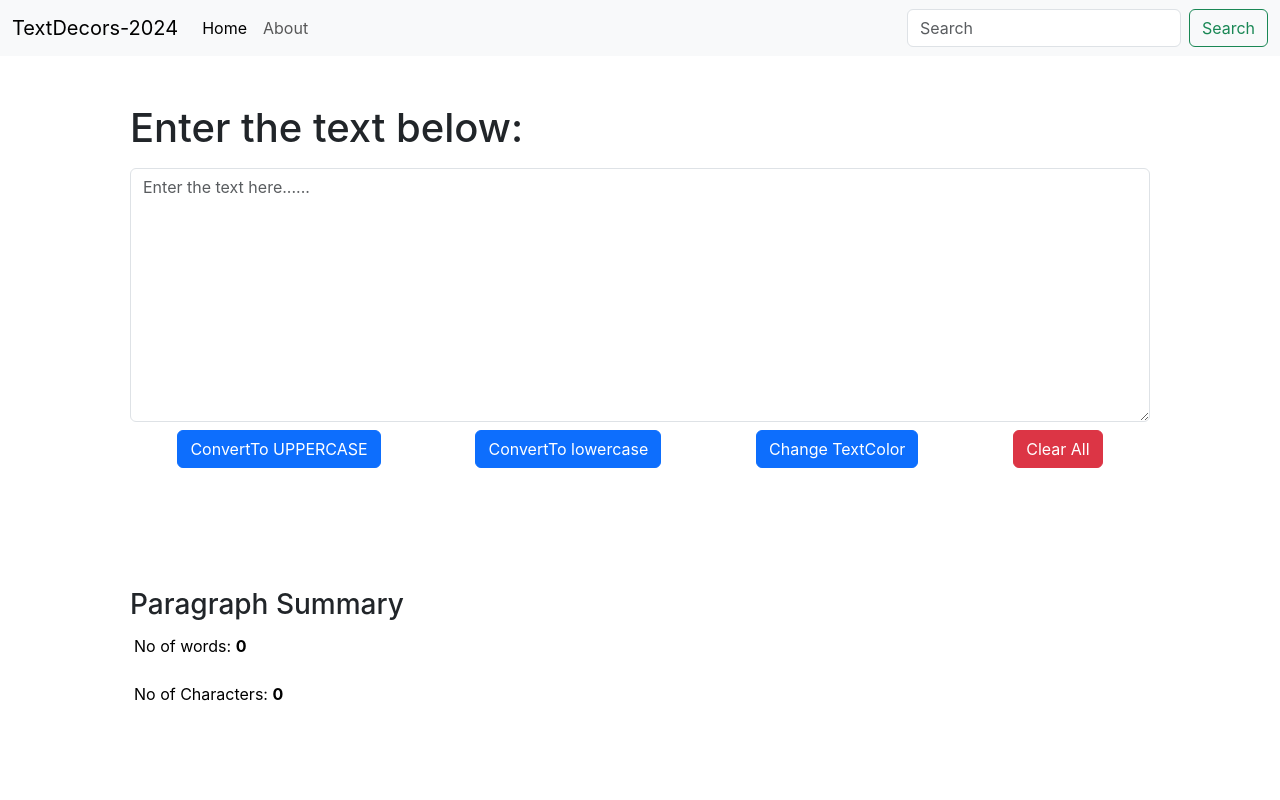
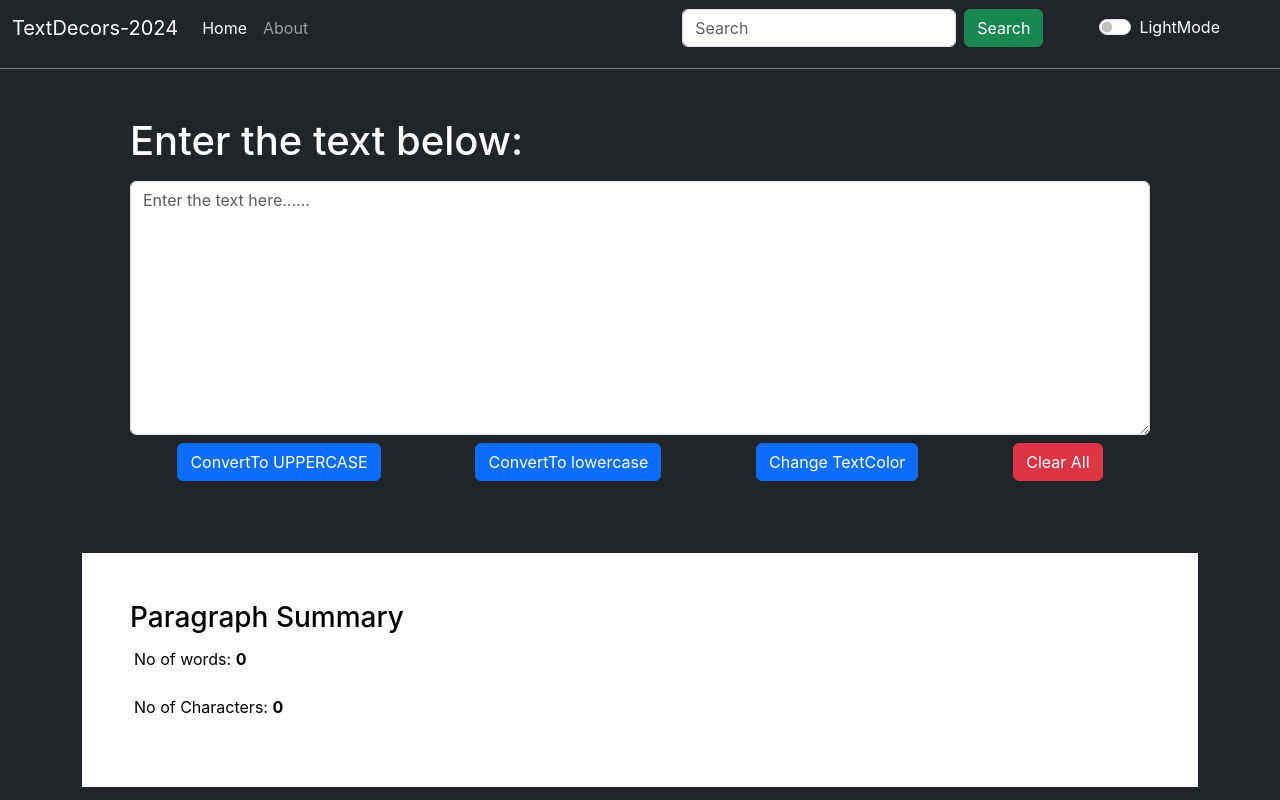
Before and after one commit to sudip22-p/react-learn-second, a React (Create React App) app: page / in a window 1280 px wide. Shown: the top 800 px of the page. Built offline with nearby package versions, Linux system fonts and the light colour scheme.

Commit message:
mode switch -passing func as props & ternary ops

```diff
--- a/src/App.js
+++ b/src/App.js
@@ -3,9 +3,22 @@ import './App.css';
 import FillForm from './components/FillForm';
 import Navbar from './components/Navbar';
 import About from './components/About';
+import { useState } from 'react';
 
 // let xyz="i have a";
 function App() {
+  const [mode,setMode]=useState('dark');//for controlling dark and light mode
+  const toggleModeFunction=()=>{
+    if(mode==='light'){
+      setMode('dark');
+      document.body.style.backgroundColor='#212529';
+      document.body.style.color='white';
+    }else{
+      setMode('light');
+      document.body.style.backgroundColor='white';
+      document.body.style.color='black';
+    }
+  }
   return (
     // <>
     // //this is js fragment
@@ -39,10 +52,12 @@ function App() {
         <h1>{xyz} CAR</h1>
         <p>Lorem ipsum dolor, sit amet consectetur adipisicing elit. Odit unde cumque delectus nulla deleniti adipisci fugit distinctio exercitationem, cum doloribus labore magnam laborum non commodi dignissimos sapiente eum repellendus maxime repellat blanditiis.</p>
       </div> */}
-    <Navbar title="TextDecors-2024"/>
-    <div className="container">
-        <FillForm heading="Enter the text below:"/>
-        <About/>
+    <div style={{backgroundColor: mode === 'light' ? "white" : "#212529", color: mode === 'light' ? "black" : "white"}}>
+      <Navbar title="TextDecors-2024" modeStatus={mode} toggleMode={toggleModeFunction}/>{/*passing props whether the dark mode is enabled or not.*/}
+      <div className="container">
+          <FillForm heading="Enter the text below:"/>
+          <About/>
+      </div>
     </div>
     </>
   );
--- a/src/components/About.js
+++ b/src/components/About.js
@@ -32,7 +32,7 @@ export default function About() {
     }
   }
   return (
-    <div className="container m-5" style={myStyle}>
+    <div className="container p-5" style={myStyle}>
       <h1 className='m-3'>About us</h1>
       <div className="accordion" id="accordionExample" style={myStyle}>
         <div className="accordion-item">
--- a/src/components/FillForm.js
+++ b/src/components/FillForm.js
@@ -48,10 +48,10 @@ export default function FillForm(props) {
               <button onClick={handleClearAllClick}className={`btn btn-danger m-2`}>Clear All</button>
             </div>
         </div>
-        <div className="mb-3 p-5 container">
+        <div className="mb-3 p-5 container" style={{backgroundColor:"white",color:"black"}}>
             <h3>Paragraph Summary</h3>
-            <p class="p-1" style={{color:textareaColor}}>No of words: <strong>{text.length===0?0:text.split(" ").length-1}</strong></p>
-            <p class="p-1" style={{color:textareaColor}}>No of Characters: <strong>{text.length}</strong></p>
+            <p className="p-1" style={{color:textareaColor}}>No of words: <strong>{text.length===0?0:text.split(" ").length-1}</strong></p>
+            <p className="p-1" style={{color:textareaColor}}>No of Characters: <strong>{text.length}</strong></p>
         </div>
     </>
   )
--- a/src/components/Navbar.js
+++ b/src/components/Navbar.js
@@ -1,10 +1,10 @@
 import React from 'react'
 import PropTypes from 'prop-types'
 
-export default function Navbar(props){
-    return(
+export default function Navbar(props) {
+  return (
     <div>
-                  <nav className="navbar navbar-expand-lg bg-body-tertiary">
+      <nav className={`navbar navbar-expand-lg bg-${props.modeStatus} navbar-${props.modeStatus}`} style={{borderBottom:"1px solid gray",paddingBottom:"20px"}}>
         <div className="container-fluid">
           <a className="navbar-brand" href="/">{props.title}</a>
           <button className="navbar-toggler" type="button" data-bs-toggle="collapse" data-bs-target="#navbarSupportedContent" aria-controls="navbarSupportedContent" aria-expanded="false" aria-label="Toggle navigation">
@@ -19,19 +19,23 @@ export default function Navbar(props){
                 <a className="nav-link" href="/">About</a>
               </li>
             </ul>
-      <form className="d-flex" role="search">
-        <input className="form-control me-2" type="search" placeholder="Search" aria-label="Search"/>
-        <button className="btn btn-outline-success" type="submit">Search</button>
+            <form className="px-5 d-flex" role="search">
+              <input className="form-control me-2" type="search" placeholder="Search" aria-label="Search" />
+              <button className={`btn btn-${props.modeStatus==='light'?'dark':'success'}`} type="submit">Search</button>
             </form>
+            <div className="px-5 form-check form-switch">
+              <input className="form-check-input" type="checkbox" role="switch" id="flexSwitchCheckChecked" onChange={props.toggleMode} />
+              <label style={{color:props.modeStatus==='light'?'black':'white'}} className="form-check-label" htmlFor="flexSwitchCheckChecked">LightMode</label>
+            </div>
           </div>
         </div>
       </nav>
     </div>
   )
 }
-Navbar.prototype={
-    title:PropTypes.string.isRequired,
+Navbar.prototype = {
+  title: PropTypes.string.isRequired,
 }
-Navbar.defaultProps={
-    title:"TextCounts",
+Navbar.defaultProps = {
+  title: "TextCounts",
 }
```
Lines whose indentation alone changed are shown as unchanged.
